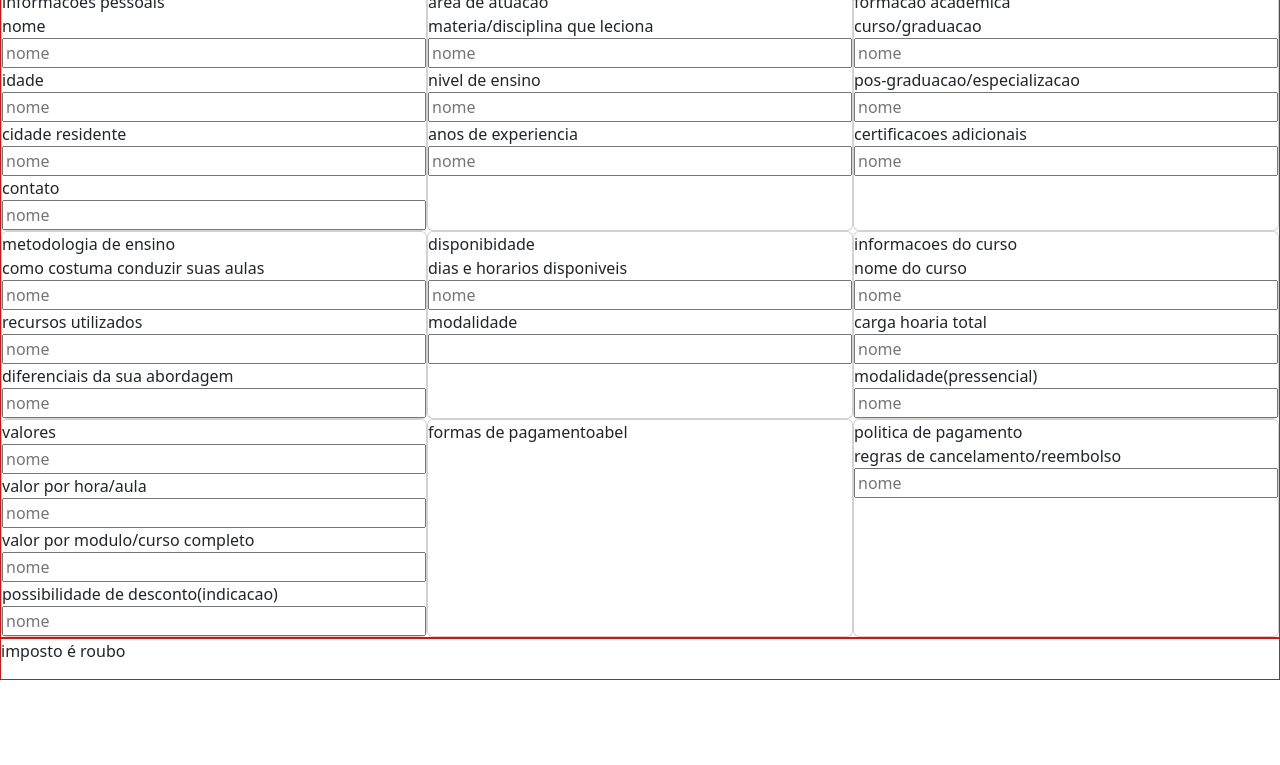
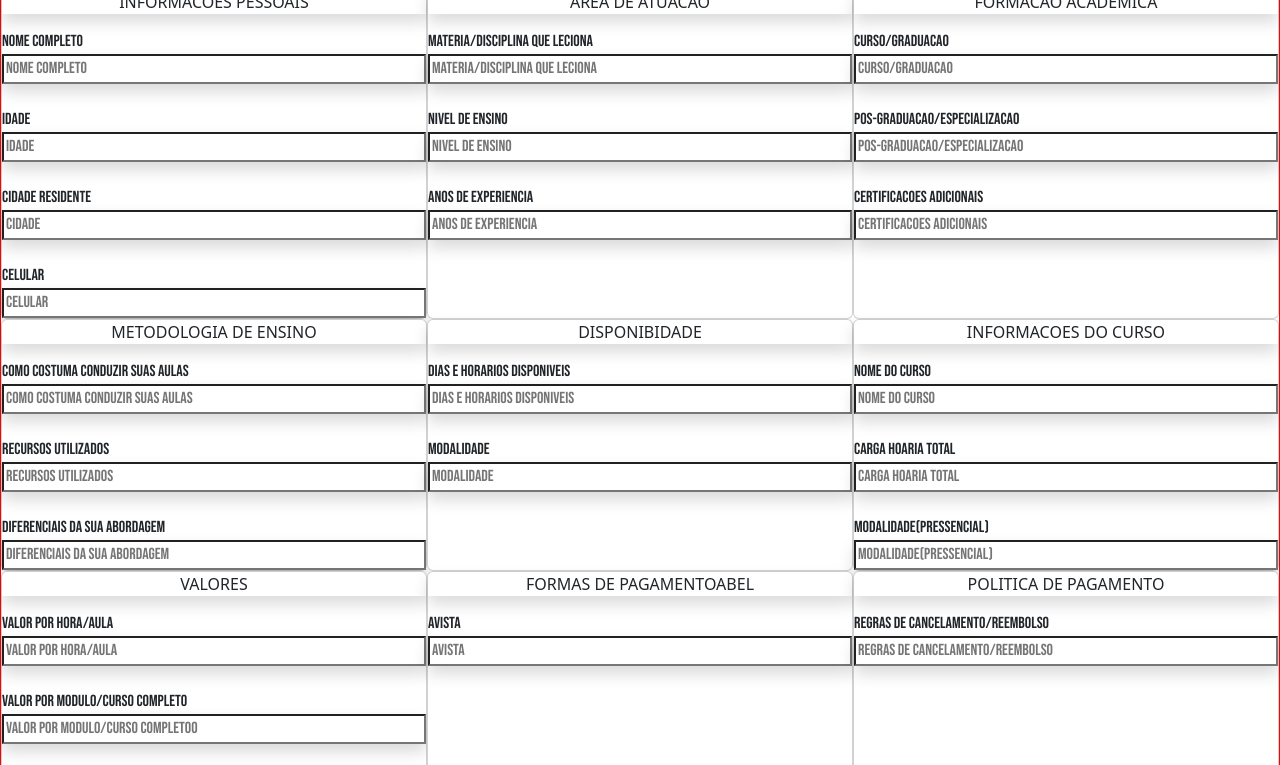
Before and after one commit to bhcabrera1991/projeto_professor, a plain HTML site: page professor/professor.html in a window 1280 px wide. Shown: the part 98-863 px from the top of the page. Before the commit the page ends 800 px from the top, so only its background shows below. Drawn offline with nearby package versions, Linux system fonts and the light colour scheme; a web font is replaced by a local one.

Commit message:
criando pagina

```diff
--- a/professor/professor.css
+++ b/professor/professor.css
@@ -9,3 +9,37 @@
 .espaco{
     justify-content: space-around;
 }
+
+.fontemenu{
+  font-family: "Iceberg", sans-serif;
+  font-weight: 400;
+  font-style: normal;
+}
+
+.fontetitulo{
+  font-family: "Permanent Marker", cursive;
+  font-weight: 400;
+  font-style: normal;
+}
+
+.fontesubtitulo{
+  font-family: "Freckle Face", system-ui;
+  font-weight: 400;
+  font-style: normal;
+}
+
+.fonte{
+  font-family: "Bebas Neue", sans-serif;
+  font-weight: 400;
+  font-style: normal;
+}
+
+
+
+.maiscula{
+    text-transform: uppercase
+}
+
+.semlink{
+    text-decoration: none
+}
--- a/professor/professor.html
+++ b/professor/professor.html
@@ -9,88 +9,136 @@
     <link href="https://cdn.jsdelivr.net/npm/bootstrap@5.3.8/dist/css/bootstrap.min.css" rel="stylesheet" integrity="sha384-sRIl4kxILFvY47J16cr9ZwB07vP4J8+LH7qKQnuqkuIAvNWLzeN8tE5YBujZqJLB" crossorigin="anonymous">
 
 
+    <link rel="preconnect" href="https://fonts.googleapis.com">
+    <link rel="preconnect" href="https://fonts.gstatic.com" crossorigin>
+    <link href="https://fonts.googleapis.com/css2?family=Bebas+Neue&family=Freckle+Face&family=Iceberg&family=Permanent+Marker&display=swap" rel="stylesheet">
+
+
 </head>
 <body class="">
     <header class="borda centro container-fluid centro d-flex">
 
-        <nav class="borda col-8 espaco d-flex ">
-            <a class="" href="/index.html">inicio</a>
-            <a class="" href="">como funciona</a>
-            <a class="" href="">qual nosso objetivo</a>
-            <a class="" href="">quero aprender</a>
+        <nav class="borda col-8 espaco d-flex fontemenu maiscula ">
+            <a class="semlink" href="/index.html">inicio</a>
+            <a class="semlink" href="">como funciona</a>
+            <a class="semlink" href="">qual nosso objetivo</a>
+            <a class="semlink" href="">quero aprender</a>
         </nav>
     </header>
     <main class="borda">
         <div class="borda">
-            <h1> formulario para professor/treinador</h1>
+            <h1 class="fontetitulo maiscula centro d-flex" > formulario para professor/treinador</h1>
         </div>
-        <div class="d-flex">
-            <form class="card col-4" action=""> informacoes pessoais
-                    <label for="nome">nome</label>
-                    <input type="text" id="nome" name="nome" placeholder="nome">
-                    <label for="nome">idade</label>
-                    <input type="text" id="nome" name="nome" placeholder="nome">
-                    <label for="nome">cidade residente</label>
-                    <input type="text" id="nome" name="nome" placeholder="nome">
-                    <label for="nome">contato</label>
-                    <input type="text" id="nome" name="nome" placeholder="nome">
+        <div class="d-flex ">
+            <form class="card col-4 maiscula fonte " action="">
+                <div>
+                    <p class=" shadow fontesubtitulo  d-flex centro">
+                    Informacoes pessoais </p>
+                </div>
+                    <label for="nome">nome completo</label>
+                    <input class="shadow maiscula" type="text" id="nome" name="" placeholder="nome completo">
+                    <br>
+                    <label for="idade">idade</label>
+                    <input class="shadow maiscula" type="text" id="idade" name="idade" placeholder="idade">
+                    <br>
+                    <label for="cidade">cidade residente</label>
+                    <input class="shadow maiscula" type="text" id="cidade" name="cidade residente" placeholder="cidade">
+                    <br>
+                    <label for="celular">celular</label>
+                    <input class="maiscula shadow" type="text" id="celular" name="celular" placeholder="celular">
             </form>
-            <form class="card col-4" action="">area de atuacao
-                <label for="nome">materia/disciplina que leciona</label>
-                <input type="text" id="nome" name="nome" placeholder="nome">
-                <label for="nome">nivel de ensino</label>
-                <input type="text" id="nome" name="nome" placeholder="nome">
-                <label for="nome">anos de experiencia</label>
-                <input type="text" id="nome" name="nome" placeholder="nome">
+            <form class="card col-4 maiscula fonte" action="">
+                <div>
+                    <p class=" shadow fontesubtitulo  d-flex centro">area de atuacao </p>
+                </div>
+                <label for="materia">materia/disciplina que leciona</label>
+                <input class="maiscula shadow" type="text" id="materia" name="materia" placeholder="materia/disciplina que leciona">
+                <br>
+                <label for="nivel">nivel de ensino</label>
+                <input class="maiscula shadow" type="text" id="nivel" name="nivel" placeholder="nivel de ensino">
+                <br>
+                <label for="anos">anos de experiencia</label>
+                <input class="maiscula shadow" type="text" id="anos" name="anos" placeholder="anos de experiencia">
             </form>
-            <form class="card col-4" action="">formacao academica
-                <label for="nome">curso/graduacao</label>
-                <input type="text" id="nome" name="nome" placeholder="nome">
-                <label for="nome">pos-graduacao/especializacao</label>
-                <input type="text" id="nome" name="nome" placeholder="nome">
-                <label for="nome">certificacoes adicionais</label>
-                <input type="text" id="nome" name="nome" placeholder="nome">
+            <form class="card col-4 maiscula fonte" action="">
+                <div>
+                    <p class=" shadow fontesubtitulo  d-flex centro" >formacao academica  </p>
+                </div>
+                <label for="cursoGraducao">curso/graduacao</label>
+                <input class="maiscula shadow" type="text" id="cursoGraducao" name="cursoGraducao" placeholder="curso/graduacao">
+                <br>
+                <label for="pos">pos-graduacao/especializacao</label>
+                <input class="maiscula shadow" type="text" id="pos" name="pos" placeholder="pos-graduacao/especializacao">
+                <br>
+                <label for="certificacoes">certificacoes adicionais</label>
+                <input class="maiscula shadow" type="text" id="certificacoes" name="certificacoes" placeholder="certificacoes adicionais">
             </form>
         </div>
         <div class="d-flex">
-            <form class="card col-4" action="">metodologia de ensino
-                <label for="nome">como costuma conduzir suas aulas</label>
-                <input type="text" id="nome" name="nome" placeholder="nome">
-                <label for="nome">recursos utilizados</label>
-                <input type="text" id="nome" name="nome" placeholder="nome">
-                <label for="nome">diferenciais da sua abordagem</label>
-                <input type="text" id="nome" name="nome" placeholder="nome">
+            <form class="card col-4 maiscula fonte" action="">
+                <div>
+                    <p class=" shadow fontesubtitulo  d-flex centro" >metodologia de ensino </p>
+                </div>
+                <label for="conduzir">como costuma conduzir suas aulas</label>
+                <input class="maiscula shadow type="text" id="conduzir" name="conduzir" placeholder="como costuma conduzir suas aulas">
+                <br>
+                <label for="recursos">recursos utilizados</label>
+                <input class="maiscula shadow type="text" id="recursos" name="recursos" placeholder="recursos utilizados">
+                <br>
+                <label for="diferenciais">diferenciais da sua abordagem</label>
+                <input class="maiscula shadow type="text" id="diferenciais" name="diferenciais" placeholder="diferenciais da sua abordagem">
             </form>
-            <form class="card col-4" action="">disponibidade
-                <label for="nome">dias e horarios disponiveis</label>
-                <input type="text" id="nome" name="nome" placeholder="nome">
-                <label for="nome">modalidade</label>
-                <input type="text">
+            <form class="card col-4 maiscula fonte" action="">
+                <div>
+                    <p class=" shadow fontesubtitulo  d-flex centro" >disponibidade </p>
+                </div>
+                <label for="dias">dias e horarios disponiveis</label>
+                <input class="maiscula shadow" type="text" id="dias" name="dias" placeholder="dias e horarios disponiveis">
+                <br>
+                <label for="modalidade">modalidade</label>
+                <input class="maiscula shadow" type="text" id="modalidade" name="modalidade" placeholder="modalidade" >
             </form>
-            <form class="card col-4" action="">informacoes do curso
-                <label for="nome">nome do curso</label>
-                <input type="text" id="nome" name="nome" placeholder="nome">
-                <label for="nome">carga hoaria total</label>
-                <input type="text" id="nome" name="nome" placeholder="nome">
-                <label for="nome">modalidade(pressencial)</label>
-                <input type="text" id="nome" name="nome" placeholder="nome">
+            <form class="card col-4 maiscula fonte" action="">
+                <div>
+                    <p class=" shadow fontesubtitulo  d-flex centro" >informacoes do curso</p>
+                </div>
+                <label for="curso">nome do curso</label>
+                <input class="maiscula shadow" type="text" id="curso" name="curso" placeholder="nome do curso">
+                <br>
+                <label for="carga">carga hoaria total</label>
+                <input class="maiscula shadow" type="text" id="carga" name="carga" placeholder="carga hoaria total">
+                <br>
+                <label for="modalidadecurso">modalidade(pressencial)</label>
+                <input class="maiscula shadow" type="text" id="modalidadecurso" name="modalidadecurso" placeholder="modalidade(pressencial)">
             </form>
         </div>
         <div class="d-flex">
-            <form class="card col-4" action="">valores
-                <input type="text" id="nome" name="nome" placeholder="nome">
-                <label for="nome">valor por hora/aula</label>
-                <input type="text" id="nome" name="nome" placeholder="nome">
-                <label for="nome">valor por modulo/curso completo</label>
-                <input type="text" id="nome" name="nome" placeholder="nome">
-                <label for="nome">possibilidade de desconto(indicacao)</label>
-                <input type="text" id="nome" name="nome" placeholder="nome">
+            <form class="card col-4 maiscula fonte" action="">
+                <div>
+                    <p class=" shadow fontesubtitulo  d-flex centro">valores </p>
+                </div>
+                <label for="valor">valor por hora/aula</label>
+                <input class="maiscula shadow" type="text" id="valor" name="valor" placeholder="valor por hora/aula">
+                <br>
+                <label for="valorCurso">valor por modulo/curso completo</label>
+                <input class="maiscula shadow" type="text" id="valorCurso" name="valorCurso" placeholder="valor por modulo/curso completoo">
+                <br>
+                <label for="desconto">possibilidade de desconto(indicacao)</label>
+                <input class="maiscula shadow" type="text" id="desconto" name="desconto" placeholder="possibilidade de desconto(indicacao)">
             </form>
-            <form class="card col-4" action="">formas de pagamentoabel
+            <form class="card col-4 maiscula fonte" action="">
+                <div>
+                    <p class=" shadow fontesubtitulo  d-flex centro">formas de pagamentoabel </p>
+                </div>
+                <label for="avista">avista</label>
+                <input class="maiscula shadow" type="text" id="avista" name="avista" placeholder="avista">
             </form>
-            <form class="card col-4" action="">politica de pagamento
-                <label for="nome">regras de cancelamento/reembolso</label>
-                <input type="text" id="nome" name="nome" placeholder="nome">
+            <form class="card col-4 maiscula fonte" action="">
+                <div>
+                    <p class=" shadow fontesubtitulo  d-flex centro">politica de pagamento</p>
+                </div>
+                <label for="regras">regras de cancelamento/reembolso</label>
+                <input class="maiscula shadow" type="text" id="regras" name="regras" placeholder="regras de cancelamento/reembolso">
             </form>
         </div>
     </main>
```
